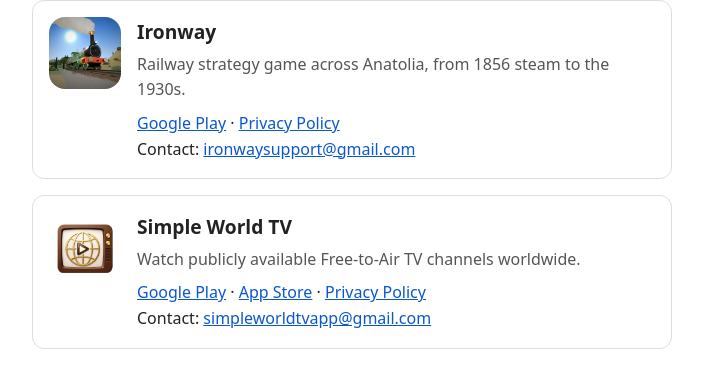
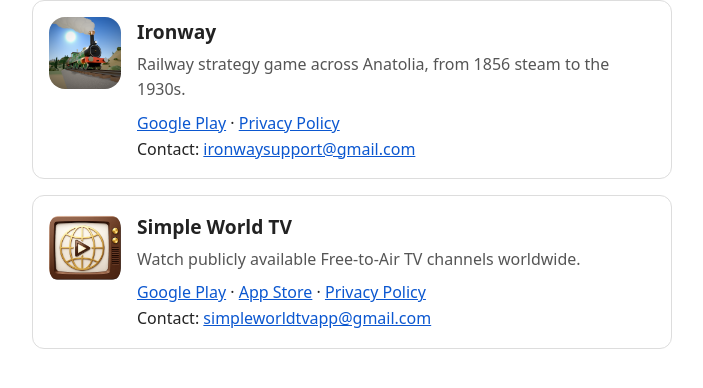
Before and after one commit to ahmethascelik/apps, a plain HTML site: page index.html in a window 1280 px wide. Shown: the part 98-486 px from the top of the page, without its empty margins (288-991 px from the left). Drawn offline with Linux system fonts and the light colour scheme.

Commit message:
Move app icons into per-app folders and trim Simple World TV icon padding
Co-Authored-By: Claude Opus 5.5 <noreply@anthropic.com>
Claude-Session: https://claude.ai/code/session_016iBpye2NCgV36WDUjg3hjQ

```diff
--- a/index.html
+++ b/index.html
@@ -8,7 +8,7 @@
   body{font-family:system-ui,sans-serif;max-width:640px;margin:40px auto;padding:0 20px;line-height:1.6;color:#222}
   h1{font-size:1.6rem}
   .app{display:flex;gap:16px;align-items:flex-start;border:1px solid #ddd;border-radius:12px;padding:16px;margin:16px 0}
-  .app img{width:72px;height:72px;border-radius:16px;flex-shrink:0}
+  .app img{width:72px;height:72px;border-radius:16px;flex-shrink:0;object-fit:contain}
   .app h2{margin:0 0 4px;font-size:1.2rem}
   .app p{margin:0 0 8px;color:#555}
   a{color:#0b57d0}
@@ -18,7 +18,7 @@
 <h1>Ahmet Hasçelik Apps</h1>
 
 <div class="app">
-  <img src="ironway.png" alt="Ironway icon">
+  <img src="ironway/icon.png" alt="Ironway icon">
   <div>
     <h2>Ironway</h2>
     <p>Railway strategy game across Anatolia, from 1856 steam to the 1930s.</p>
@@ -29,7 +29,7 @@
 </div>
 
 <div class="app">
-  <img src="simpleworldtv.png" alt="Simple World TV icon">
+  <img src="simpleworldtv/icon.png" alt="Simple World TV icon">
   <div>
     <h2>Simple World TV</h2>
     <p>Watch publicly available Free-to-Air TV channels worldwide.</p>
```
Also changed, not shown: ironway/icon.png (renamed from ironway.png), simpleworldtv.png (deleted), simpleworldtv/icon.png (added).
